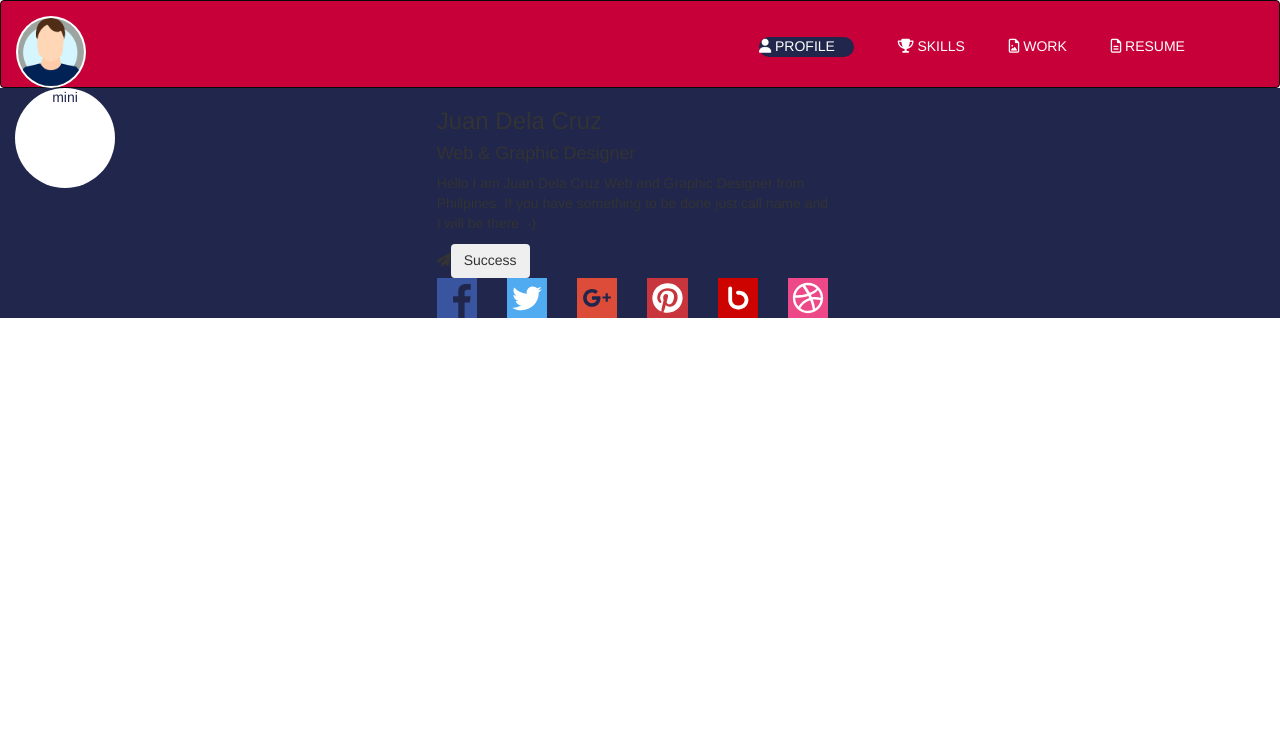
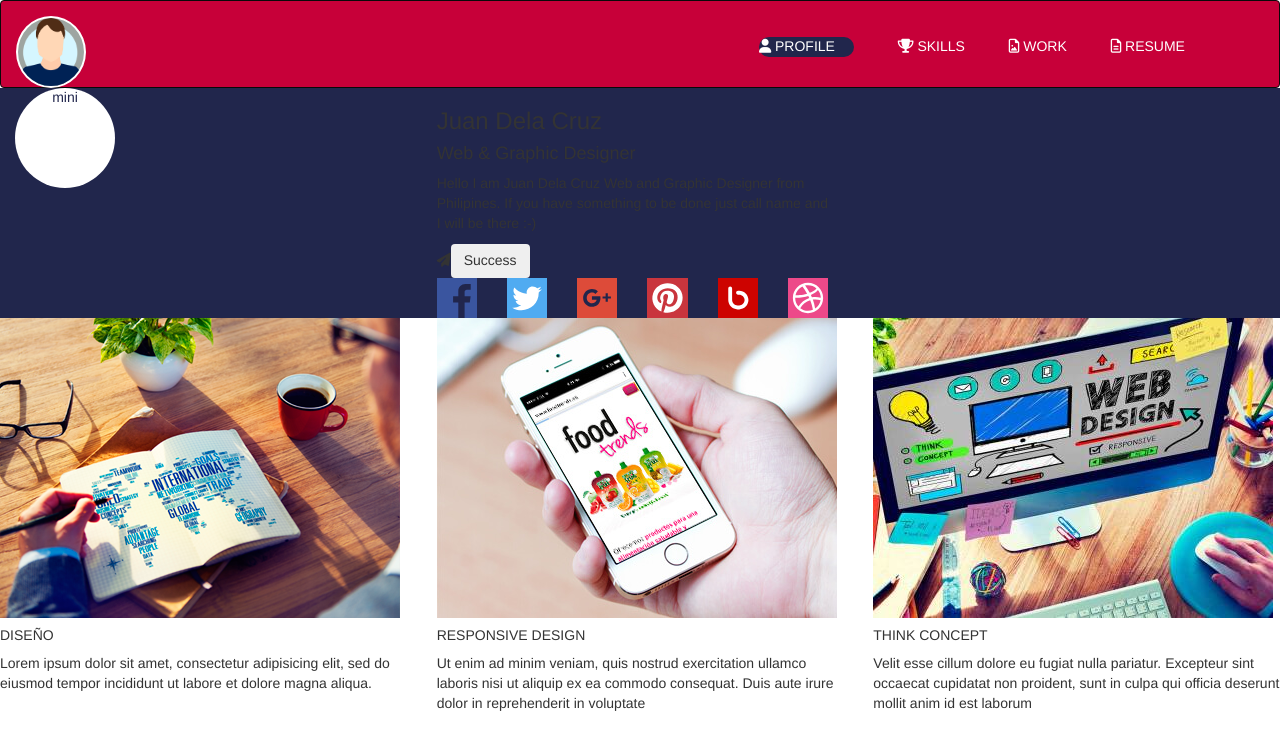
Before and after one commit to cstapiarubio/portafolio-bem, a plain HTML site: page index.html in a window 1280 px wide. Drawn offline with nearby package versions, Linux system fonts and the light colour scheme.

Commit message:
html seccion extra

```diff
--- a/index.html
+++ b/index.html
@@ -56,12 +56,34 @@
 			</div>
 			<div class="col-sm-offset-2 col-md-offset-2"></div>
 		</div>
-
 	</div>
 
+	<!--TRABAJOS -->
 
-	<script type="text/javascript" src="http://code.jquery.com/jquery-2.1.1.min.js"></script>
-	<script src="https://maxcdn.bootstrapcdn.com/bootstrap/3.3.7/js/bootstrap.min.js" integrity="sha384-Tc5IQib027qvyjSMfHjOMaLkfuWVxZxUPnCJA7l2mCWNIpG9mGCD8wGNIcPD7Txa" crossorigin="anonymous"></script>
-	<script type="text/javascript" src="js/main.js"></script>
-</body>
-</html>
+	<div class="job" class="container">
+		<div class="row">
+			<div class="col-md-4 col-sm-4">
+				<img src="img/mundo.png">
+				<h5>DISEÑO</h5>
+				<p>Lorem ipsum dolor sit amet, consectetur adipisicing elit, sed do eiusmod
+					tempor incididunt ut labore et dolore magna aliqua.</p>
+				</div>
+				<div class="col-md-4 col-sm-4">
+					<img src="img/Foodtrends.jpg">
+					<h5>RESPONSIVE DESIGN</h5>
+					<p>Ut enim ad minim veniam, quis nostrud exercitation ullamco laboris nisi ut aliquip ex ea commodo
+						consequat. Duis aute irure dolor in reprehenderit in voluptate</p>
+					</div>
+					<div class="col-md-4 col-sm-4"><img src="img/sitio-web.jpg">
+						<h5>THINK CONCEPT</h5>
+						<p>Velit esse cillum dolore eu fugiat nulla pariatur. Excepteur sint occaecat cupidatat non
+							proident, sunt in culpa qui officia deserunt mollit anim id est laborum</p>
+						</div>
+					</div>
+				</div>
+
+				<script type="text/javascript" src="http://code.jquery.com/jquery-2.1.1.min.js"></script>
+				<script src="https://maxcdn.bootstrapcdn.com/bootstrap/3.3.7/js/bootstrap.min.js" integrity="sha384-Tc5IQib027qvyjSMfHjOMaLkfuWVxZxUPnCJA7l2mCWNIpG9mGCD8wGNIcPD7Txa" crossorigin="anonymous"></script>
+				<script type="text/javascript" src="js/main.js"></script>
+			</body>
+			</html>
```
Also changed, not shown: img/Foodtrends.jpg (added), img/mundo.png (added), img/sitio-web.jpg (added).
